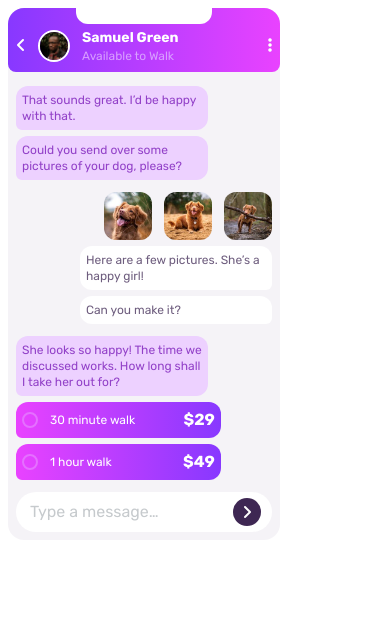
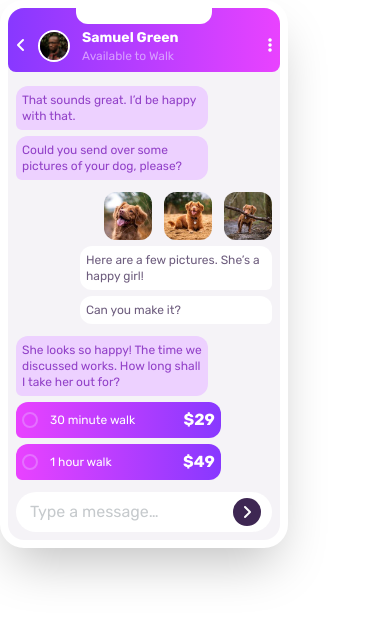
Before and after one commit to adetoye-dev/chat-illustration-app, a React (Vite) app: page / in a window 390 px wide. Shown: the top 620 px of the page. Built offline with nearby package versions, Linux system fonts and the light colour scheme.

Commit message:
add box-shadow to smartphone ui

```diff
--- a/src/components/SmartphoneUi.jsx
+++ b/src/components/SmartphoneUi.jsx
@@ -7,7 +7,7 @@ import TypeMessage from "./TypeMessage";
 
 const SmartphoneUi = () => {
   return (
-    <div className="relative w-72 h-auto rounded-3xl border-8 border-white bg-light-grayish-violet overflow-hidden">
+    <div className="relative w-72 h-auto rounded-3xl border-8 border-white bg-light-grayish-violet overflow-hidden shadow-2xl">
       <div className="phone-top absolute w-2/4 mx-auto h-5 bg-white -top-1 object-center left-1/4 rounded-b-xl"></div>
       <Header />
       <div className="chats p-2">
```
